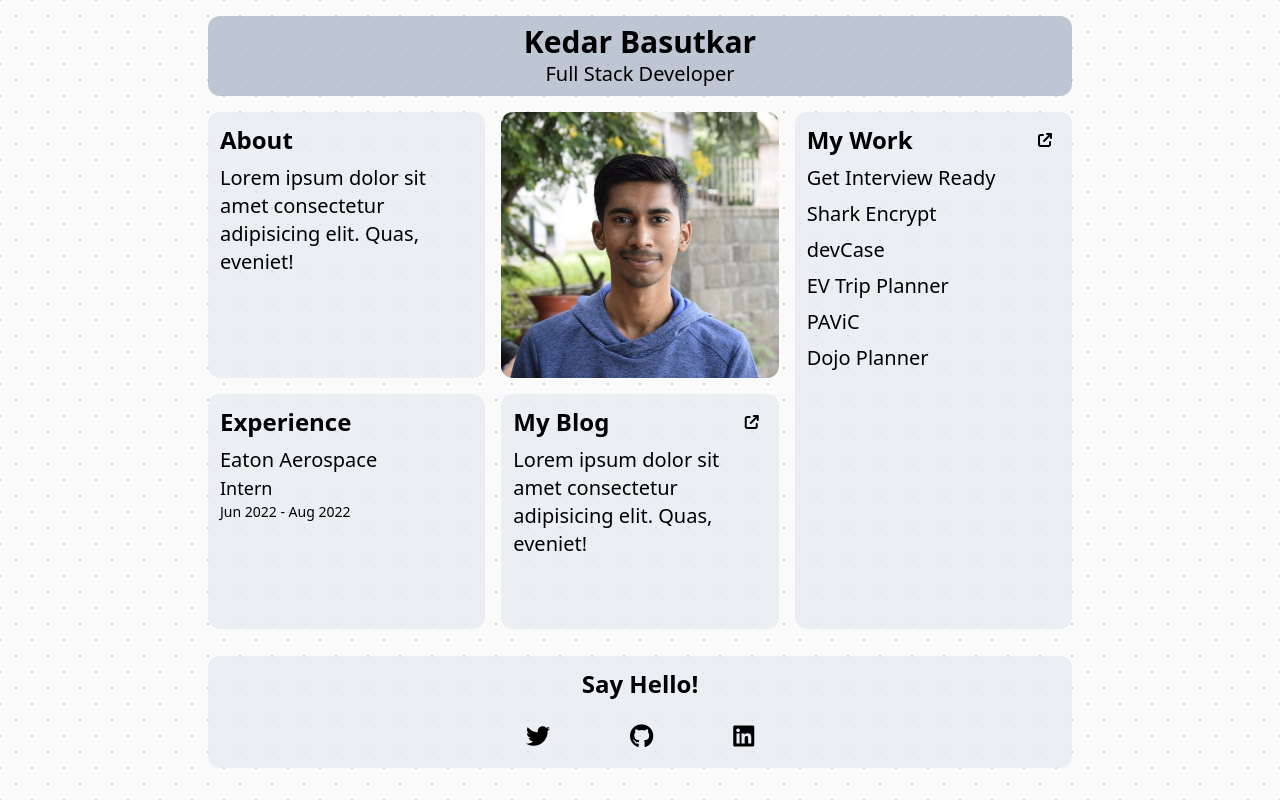
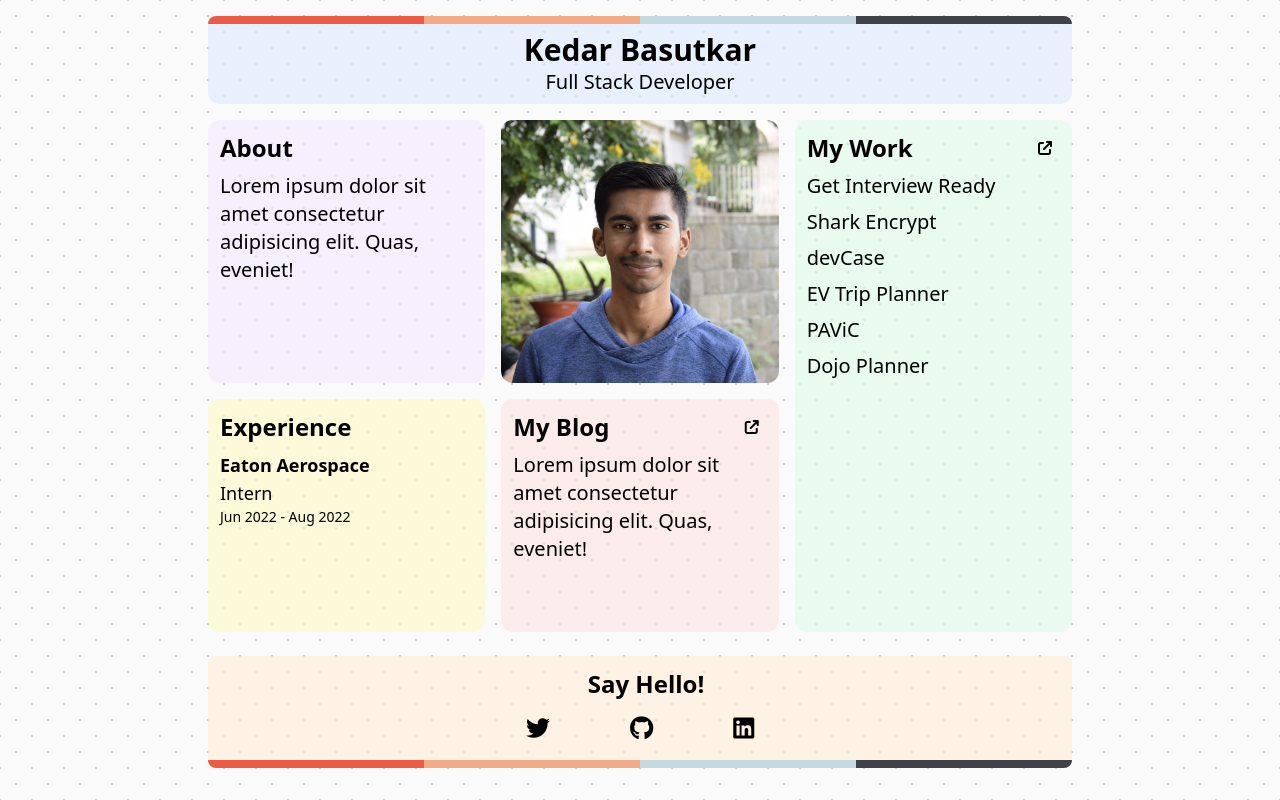
Before and after one commit to kedaroo/portfolio-in-tailiwind, a website: page index.html in a window 1280 px wide. Drawn offline with nearby package versions, Linux system fonts and the light colour scheme; files that its build step writes are made by us from their sources.

Commit message:
style: color theme

```diff
--- a/index.html
+++ b/index.html
@@ -17,16 +17,24 @@
   <body>
     <div class="background mx-auto flex h-screen max-w-4xl flex-col p-4">
       <!-- Hero Section -->
-      <div class="w-full rounded-xl bg-slate-400 bg-opacity-60 p-2 text-center">
+      <div class="w-full rounded-xl bg-blue-100/60 text-center">
+        <!-- Color Bar -->
+        <div class="mb-2 grid h-2 grid-cols-4">
+          <div class="rounded-tl-lg bg-hero-red"></div>
+          <div class="bg-hero-orange"></div>
+          <div class="bg-hero-blue"></div>
+          <div class="rounded-tr-lg bg-hero-gray"></div>
+        </div>
+        <!--  -->
         <h1 class="text-3xl font-bold"><a href="#">Kedar Basutkar</a></h1>
-        <h3 class="text-xl">Full Stack Developer</h3>
+        <h3 class="mb-2 text-xl">Full Stack Developer</h3>
       </div>
       <!--  -->
 
       <!-- Grid Container -->
       <div class="mt-4 grid flex-1 grid-cols-2 gap-4 pb-4 md:grid-cols-3">
         <!-- About Card -->
-        <div class="card">
+        <div class="card bg-purple-100/60">
           <h2 class="mb-2">About</h2>
           <p>
             Lorem ipsum dolor sit amet consectetur adipisicing elit. Quas,
@@ -46,7 +54,7 @@
         <!--  -->
 
         <!-- My Work Card -->
-        <div class="card md:row-span-2">
+        <div class="card bg-green-100/60 md:row-span-2">
           <div class="mb-2 flex items-center justify-between">
             <h2>My Work</h2>
             <a href="#">
@@ -71,16 +79,16 @@
         <!--  -->
 
         <!-- Experience Card -->
-        <div class="card">
+        <div class="card bg-yellow-100/60">
           <h2 class="mb-2">Experience</h2>
-          <h4 class="text-xl">Eaton Aerospace</h4>
+          <h4 class="text-lg font-semibold">Eaton Aerospace</h4>
           <h5 class="text-lg">Intern</h5>
           <p class="text-sm">Jun 2022 - Aug 2022</p>
         </div>
         <!--  -->
 
         <!-- My Blog Card -->
-        <div class="card">
+        <div class="card bg-red-100/60">
           <div class="mb-2 flex items-center justify-between">
             <h2>My Blog</h2>
             <a href="#" target="_blank">
@@ -98,13 +106,13 @@
 
         <!-- Say Hello Card -->
         <div
-          class="card md:col-span-3 md:-mt-12 md:h-28 md:self-end md:text-center"
+          class="flex flex-col rounded-lg bg-orange-100/60 md:col-span-3 md:-mt-12 md:h-28 md:self-end md:text-center"
         >
-          <div class="flex min-h-full flex-col justify-between">
+          <div class="mt-3 ml-3 flex flex-1 flex-col justify-between">
             <h2>Say Hello!</h2>
-
+            <!-- Social Icons -->
             <div
-              class="flex justify-end space-x-3 md:justify-center md:space-x-16"
+              class="flex mr-3 mb-3 justify-end space-x-3 md:justify-center md:space-x-16"
             >
               <a href="#">
                 <i class="fa-brands fa-twitter social-link"></i>
@@ -117,6 +125,15 @@
               </a>
             </div>
           </div>
+          <!-- Color Bar -->
+          <div class="hidden h-2 grid-cols-4 md:grid">
+            <div class="rounded-bl-lg bg-hero-red"></div>
+            <div class="bg-hero-orange"></div>
+            <div class="bg-hero-blue"></div>
+            <div class="rounded-br-lg bg-hero-gray"></div>
+          </div>
+          <!--  -->
+          <!--  -->
         </div>
         <!--  -->
       </div>
--- a/input.css
+++ b/input.css
@@ -18,7 +18,7 @@
 
 @layer components {
   .card {
-    @apply transform rounded-xl bg-slate-200 bg-opacity-60 p-3 transition-all duration-200 ease-in-out hover:scale-95;
+    @apply transform rounded-xl bg-opacity-60 p-3 transition-all duration-200 ease-in-out hover:scale-95;
   }
 
   .social-link {
--- a/tailwind.config.js
+++ b/tailwind.config.js
@@ -1,7 +1,14 @@
 module.exports = {
   content: ["./*.html"],
   theme: {
-    extend: {},
+    extend: {
+      colors: {
+        'hero-red': '#ed5b42',
+        'hero-orange': '#f4aa85',
+        'hero-blue': '#c3dae0',
+        'hero-gray': '#414247',
+      },
+    },
   },
   plugins: [],
 };
```
